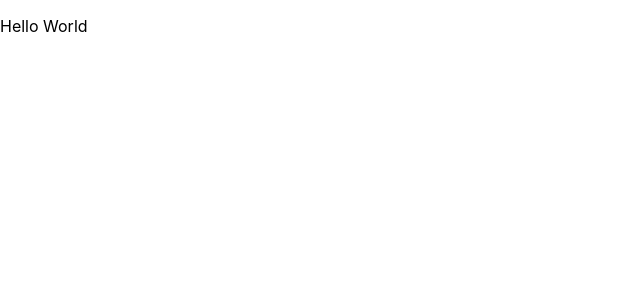
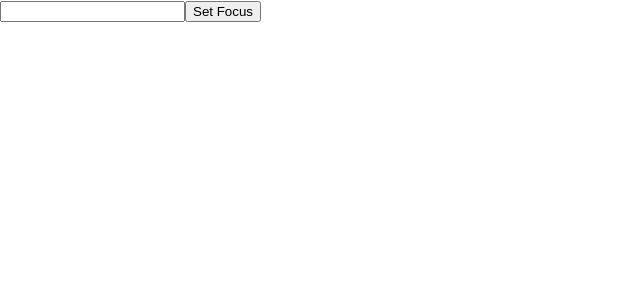
Before and after one commit to TheHutch83/dh-react-demos, a React (Create React App) app: page / in a window 1280 px wide. Shown: the top 300 px of the page, without its empty margins (0-640 px from the left). Built offline with nearby package versions, Linux system fonts and the light colour scheme.

Commit message:
basic structure - missing lifecycle, therefore is a bit hacky

```diff
--- a/src/App.js
+++ b/src/App.js
@@ -1,7 +1,22 @@
-import React from "react";
+import React, { useRef } from "react";
+import Child from "./components/Child";
 
 const App = () => {
-  return <p>Hello World</p>;
+  const myRef = useRef();
+
+  const onClick = () => {
+    myRef.current.focus();
+  };
+  return (
+    <form
+      onSubmit={(e) => {
+        e.preventDefault();
+      }}
+    >
+      <input ref={myRef} type="text" id="demo " name="demo" />
+      <button onClick={onClick}>Set Focus</button>
+    </form>
+  );
 };
 
 export default App;
```
Also changed, not shown: src/components/Child.jsx (added).
